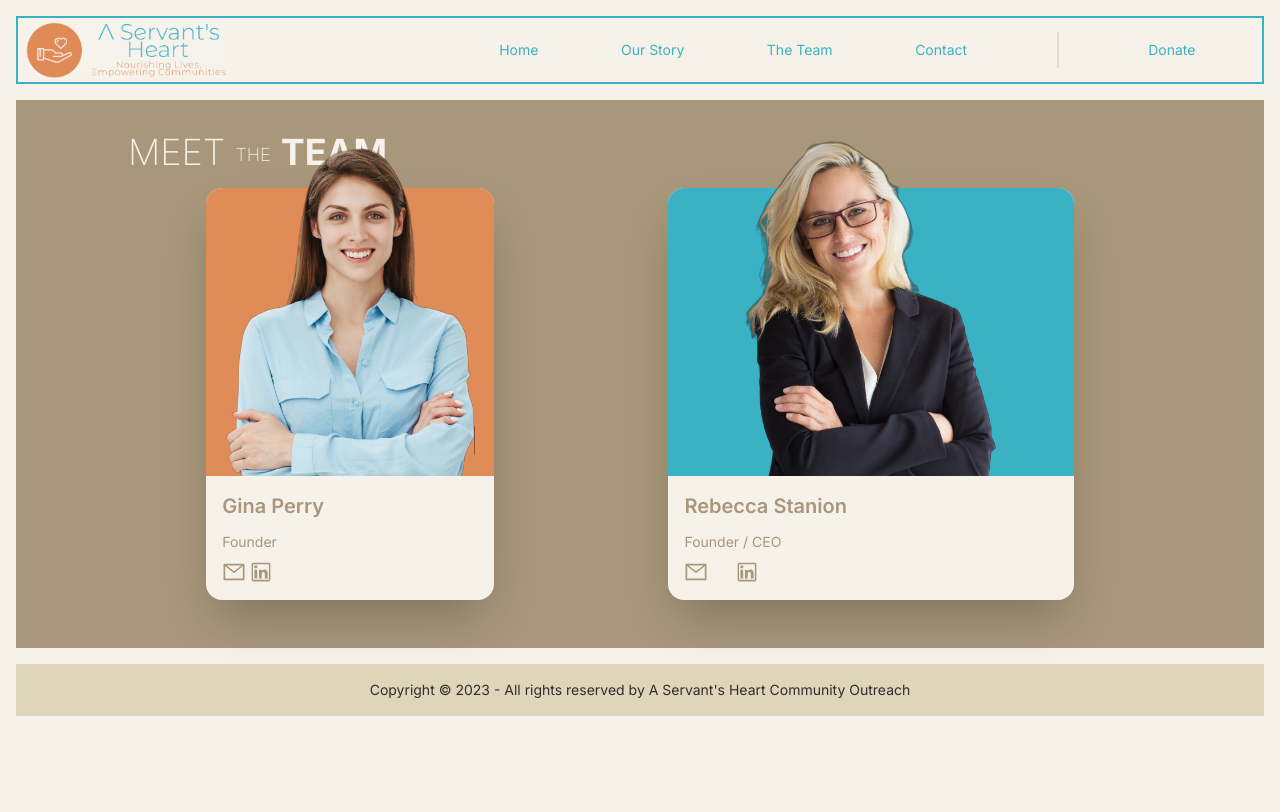
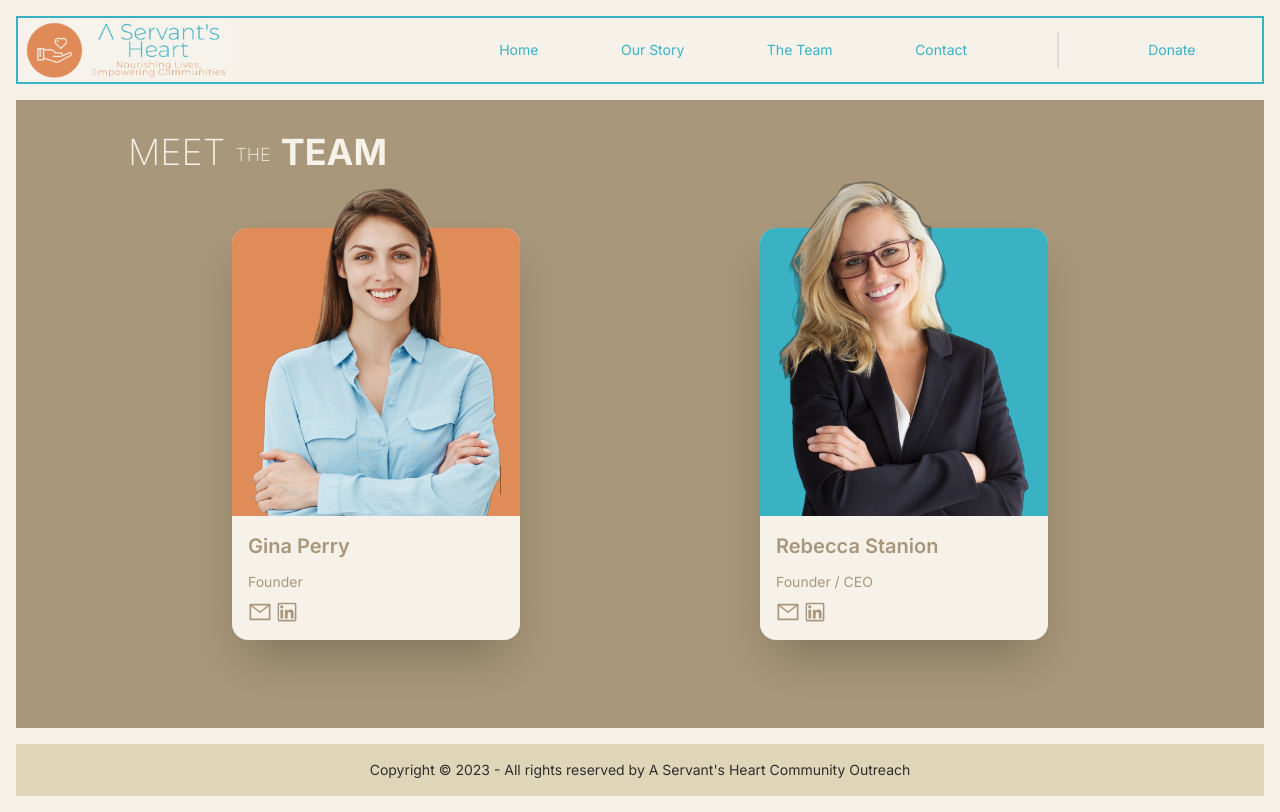
Before and after one commit to Jstanion/servants-heart, a Next.js app: page /team in a window 1280 px wide. Built offline with nearby package versions, Linux system fonts and the light colour scheme.

Commit message:
fixed TeamCard resizing issues

```diff
--- a/app/component/teamCard/TeamCard1.jsx
+++ b/app/component/teamCard/TeamCard1.jsx
@@ -4,8 +4,8 @@ import { AiOutlineMail, AiOutlineLinkedin } from "react-icons/ai";
 
 export const TeamCard1 = () => {
   return (
-    <div className="card card-compact bg-base-100 shadow-2xl">
-      <figure className="w-full h-72 bg-accent p-36 relative overflow-visible">
+    <div className="card card-compact bg-base-100 shadow-2xl m-10">
+      <figure className="h-72 p-36 relative overflow-visible bg-accent">
         <Image
           className="absolute inset bottom-0"
           src="/sample-hs1.png"
--- a/app/component/teamCard/TeamCard2.jsx
+++ b/app/component/teamCard/TeamCard2.jsx
@@ -4,8 +4,8 @@ import { AiOutlineMail, AiOutlineLinkedin } from "react-icons/ai";
 
 export const TeamCard2 = () => {
   return (
-    <div className="card card-compact w-1/3 bg-base-100 shadow-2xl">
-      <figure className="h-72 relative overflow-visible bg-primary">
+    <div className="card card-compact bg-base-100 shadow-2xl m-10">
+      <figure className="h-72 p-36 relative overflow-visible bg-primary">
         <Image
           className="absolute inset bottom-0"
           src="/sample-hs2.png"
```
